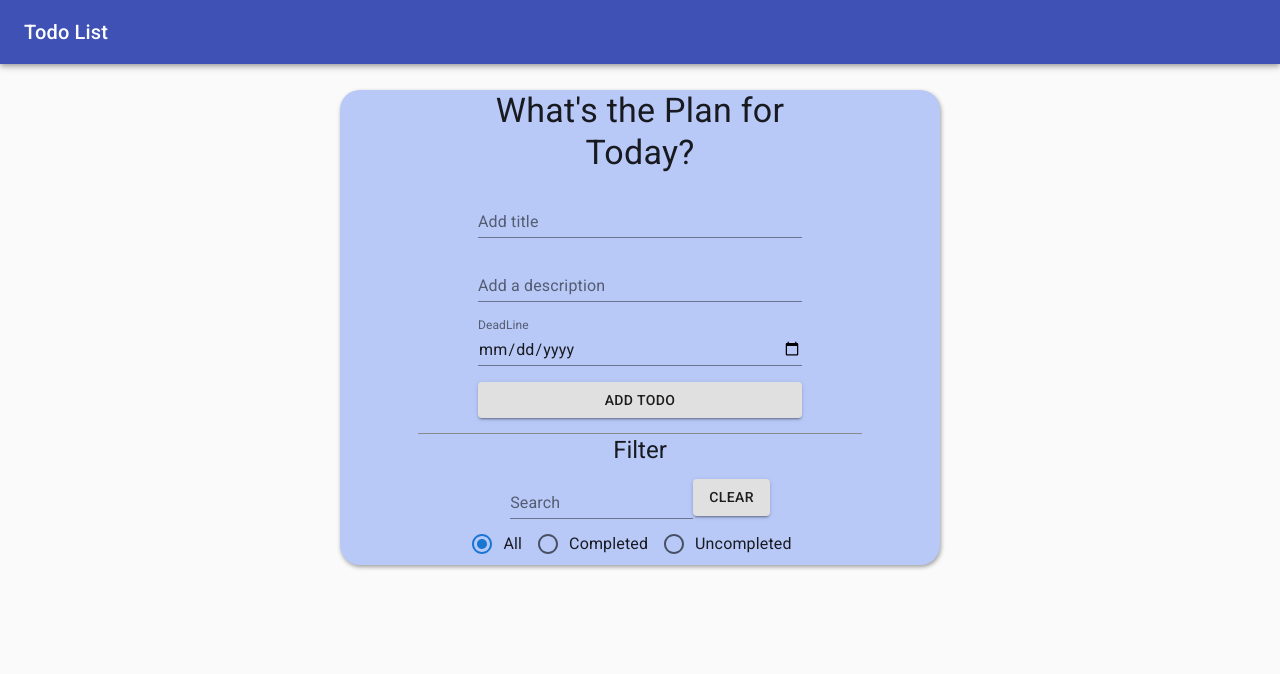
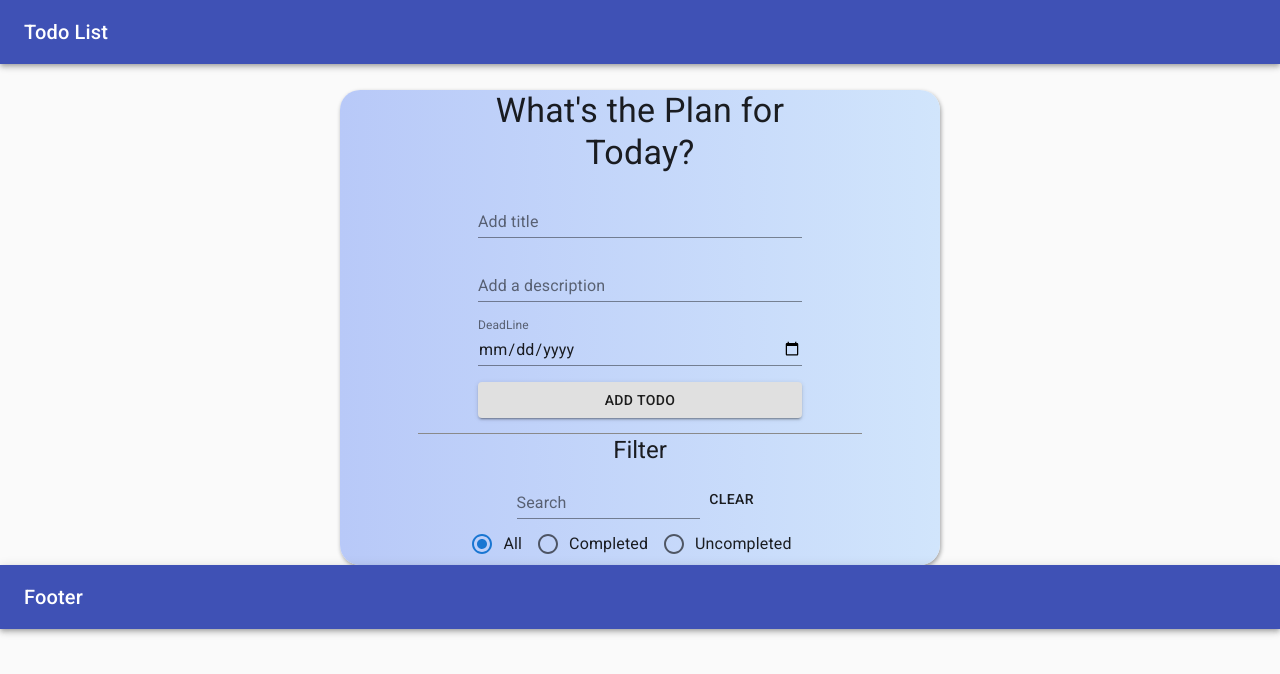
Before and after one commit to Temposs/Todo-App, a React (Create React App) app: page / in a window 1280 px wide. Shown: the top 674 px of the page. Built offline with nearby package versions, Linux system fonts and the light colour scheme; no server answers.

Commit message:
zachytny bod 1

```diff
--- a/src/App.js
+++ b/src/App.js
@@ -1,12 +1,12 @@
-import React,{useState} from "react";
+import React,{useState,useEffect} from "react"
 import uuidv4 from 'uuid/dist/v4'
-import TodoList from './components/TodoList';
-import TodoForm from "./components/TodoForm";
-import TodoFilter from "./components/TodoFilter";
+import TodoList from './components/TodoList'
+import TodoForm from "./components/TodoForm"
+import TodoFilter from "./components/TodoFilter"
 // import Button from '@mui/material/Button';
 import {Typography,AppBar,CssBaseline,
 Toolbar, Container} from '@material-ui/core'
-import useStyles from "./components/styles";
+import useStyles from "./components/styles"
 
 function App() {
   const [todos,setTodos]=useState([]);
@@ -15,10 +15,22 @@ function App() {
     radio:'all'
   })
   const classes=useStyles()
+
+
   const removeTodo=(id)=>{
     const newTodos= todos.filter(todo=>todo.id!==id)
     setTodos(newTodos)
   }
+
+  useEffect(()=>{
+    (async ()=>{
+      const url ='https://61b9eedc38f69a0017ce6390.mockapi.io/Todo'
+      const response = await fetch(url)
+      const decodeResponse = await response.json()
+
+      setTodos(decodeResponse)
+    })()
+  },[])
 
   const filter=(filter)=>{
     setFilterObj({
@@ -125,6 +137,13 @@ function App() {
           />
         </div>
       </main>
+      <AppBar position="bottom" style={{top:'0px'}}>
+        <Toolbar>
+          <Typography variant="h6">
+            Footer
+          </Typography>
+        </Toolbar>
+      </AppBar>
     </>
   );
 }
--- a/src/components/TodoFilter.js
+++ b/src/components/TodoFilter.js
@@ -34,6 +34,12 @@ function TodoFilter({filter}) {
     const clearSearch =(e)=>{
         e.preventDefault()
         inputSearchRef.current.value=''
+
+        const newFilter={
+            search:inputSearchRef.current.value,
+            radio:radio
+        }
+        filter(newFilter)
     }
 
     return (
@@ -51,7 +57,7 @@ function TodoFilter({filter}) {
                         margin='dense'
                         inputRef={inputSearchRef}
                         />
-                        <Button style={{marginTop:'5%'}} variant="contained" onClick={clearSearch}>Clear</Button>
+                        <Button style={{marginTop:'6%'}} onClick={clearSearch}>Clear</Button>
                     </Grid>
                     <Grid  >
                         <RadioGroup row>
--- a/src/components/styles.js
+++ b/src/components/styles.js
@@ -4,7 +4,7 @@ import {makeStyles} from '@material-ui/core/styles'
 const useStyles=makeStyles((theme)=>({
     // Containers
     AppContainer:{
-        backgroundColor:'rgb(184, 201, 248)',
+        background: 'linear-gradient(90deg,rgb(184, 201, 248) 0%,rgb(209, 229, 252) 100%)',
         marginTop:"2%",
         borderRadius:'20px',
         boxShadow: '1px 2px 4px #9e9fa0',
--- a/src/index.css
+++ /dev/null
@@ -1,13 +0,0 @@
-body {
-  margin: 0;
-  font-family: -apple-system, BlinkMacSystemFont, 'Segoe UI', 'Roboto', 'Oxygen',
-    'Ubuntu', 'Cantarell', 'Fira Sans', 'Droid Sans', 'Helvetica Neue',
-    sans-serif;
-  -webkit-font-smoothing: antialiased;
-  -moz-osx-font-smoothing: grayscale;
-}
-
-code {
-  font-family: source-code-pro, Menlo, Monaco, Consolas, 'Courier New',
-    monospace;
-}
--- a/src/index.js
+++ b/src/index.js
@@ -1,8 +1,6 @@
 import React from 'react';
 import ReactDOM from 'react-dom';
-import './index.css';
 import App from './App';
-import reportWebVitals from './reportWebVitals';
 
 ReactDOM.render(
   <React.StrictMode>
@@ -10,5 +8,3 @@ ReactDOM.render(
   </React.StrictMode>,
   document.getElementById('root')
 );
-
-reportWebVitals();
```
